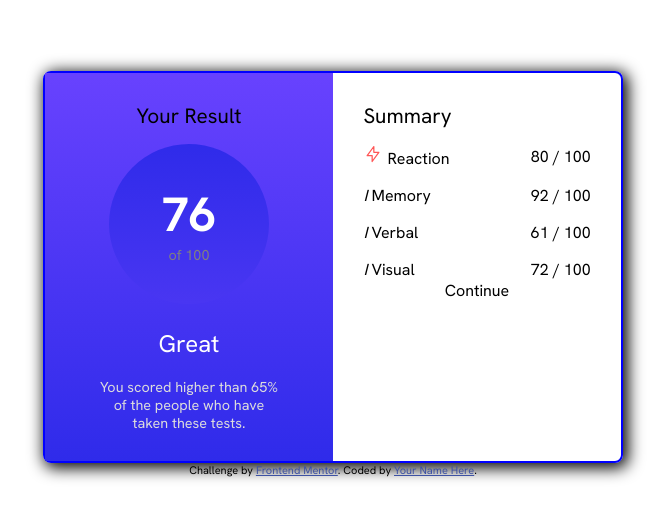
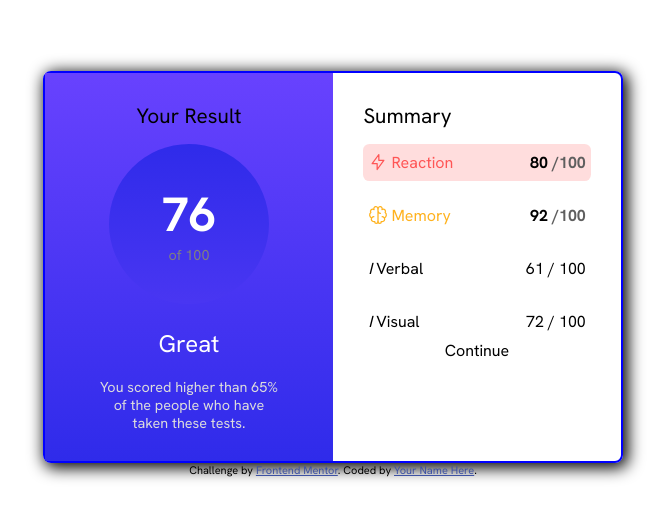
Before and after one commit to Ancci1617/FrontMentor, a plain HTML site: page index.html in a window 1280 px wide. Shown: the part 126-644 px from the top of the page, without its empty margins (307-978 px from the left). Drawn offline with Linux system fonts and the light colour scheme.

Commit message:
Inicios del color amarillo

```diff
--- a/css/styles.css
+++ b/css/styles.css
@@ -97,9 +97,37 @@ body{
 
 }
 .summary__item{
+    padding: .5em .3em;
+    width: 100%;
     display: flex;
     justify-content: space-between;
     align-items: center;
-    width: 100%;
     vertical-align: text-top;
+    border-radius: .4em;
 }
+.bg-red{
+    background-color: #F553;
+}
+.bg-red .left__details{
+    color: #F55;
+}
+.left__details{
+    display: flex;
+}
+.left__details svg{
+    margin-right: .2em;
+}
+.right__details{
+    font-weight: 700;
+}
+.right__details .sobre__porcentaje{
+    color: rgb(95, 95, 95);
+}
+
+.bg-yellow{
+
+}
+
+.bg-yellow .left__details{
+    color : #FFB21E
+}
--- a/index.html
+++ b/index.html
@@ -41,24 +41,37 @@
     <div class="summary__container">
       <div class="title__summary title__result">Summary</div>
       <div class="summary__item__container">
+
         <div class="summary__item bg-red">
-          <span>
-          <svg xmlns="http://www.w3.org/2000/svg" width="20" height="20" fill="none" viewBox="0 0 20 20" style="">
-            <path stroke="#F55" stroke-linecap="round" stroke-linejoin="round" stroke-width="1.25"
-              d="M10.833 8.333V2.5l-6.666 9.167h5V17.5l6.666-9.167h-5Z" />
-          </svg>
-
+          <span class="left__details">
+            <svg xmlns="http://www.w3.org/2000/svg" width="20" height="20" fill="none" viewBox="0 0 20 20" style="">
+              <path stroke="#F55" stroke-linecap="round" stroke-linejoin="round" stroke-width="1.25"
+                d="M10.833 8.333V2.5l-6.666 9.167h5V17.5l6.666-9.167h-5Z" />
+            </svg>
             Reaction
           </span>
-          80 / 100
+          <span class="right__details">
+            80 <span class="sobre__porcentaje">/100</span>
+          </span>
         </div>
 
+
+
         <div class="summary__item bg-yellow">
-          <span>
-            <i>I</i>
+          <span class="left__details">
+            <svg xmlns="http://www.w3.org/2000/svg" width="20" height="20" fill="none" viewBox="0 0 20 20">
+              <path stroke="#FFB21E" stroke-linecap="round" stroke-linejoin="round" stroke-width="1.25"
+                d="M5.833 11.667a2.5 2.5 0 1 0 .834 4.858" />
+              <path stroke="#FFB21E" stroke-linecap="round" stroke-linejoin="round" stroke-width="1.25"
+                d="M3.553 13.004a3.333 3.333 0 0 1-.728-5.53m.025-.067a2.083 2.083 0 0 1 2.983-2.824m.199.054A2.083 2.083 0 1 1 10 3.75v12.917a1.667 1.667 0 0 1-3.333 0M10 5.833a2.5 2.5 0 0 0 2.5 2.5m1.667 3.334a2.5 2.5 0 1 1-.834 4.858" />
+              <path stroke="#FFB21E" stroke-linecap="round" stroke-linejoin="round" stroke-width="1.25"
+                d="M16.447 13.004a3.334 3.334 0 0 0 .728-5.53m-.025-.067a2.083 2.083 0 0 0-2.983-2.824M10 3.75a2.085 2.085 0 0 1 2.538-2.033 2.084 2.084 0 0 1 1.43 2.92m-.635 12.03a1.667 1.667 0 0 1-3.333 0" />
+            </svg>
             Memory
           </span>
-          92 / 100
+          <span class="right__details">
+            92 <span class="sobre__porcentaje">/100</span>
+          </span>
         </div>
 
         <div class="summary__item bg-blue">
```
